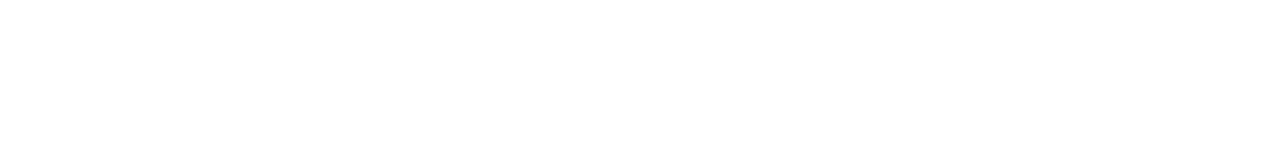
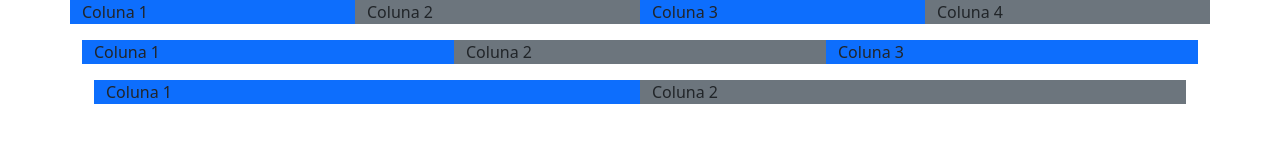
Before and after one commit to ribeiroozk/bootstrap_base, a plain HTML site: page ex2_sistema-grid/ex2.html in a window 1280 px wide. Drawn offline with nearby package versions, Linux system fonts and the light colour scheme.

Commit message:
Exercícios concluídos
Exercício 1,2 e 3 concluídos

```diff
--- /dev/null
+++ b/ex1b__instalacao_npm/package.json
@@ -0,0 +1,5 @@
+{
+  "dependencies": {
+    "bootstrap": "^5.3.3"
+  }
+}
--- a/ex2_sistema-grid/ex2.html
+++ b/ex2_sistema-grid/ex2.html
@@ -10,6 +10,29 @@
 
 
         <!-- 1ª Digitação (Aqui) -->
+        <div class="container">
+        <div class="row">
+            <div class="col-sm-3 bg-primary">Coluna 1</div>
+            <div class="col-sm-3 bg-secondary">Coluna 2</div>
+            <div class="col-sm-3 bg-primary">Coluna 3</div>
+            <div class="col-sm-3 bg-secondary">Coluna 4</div>
+        </div>
+
+        <div class="container">
+        <div class="row my-3">
+            <div class="col-sm-4 bg-primary">Coluna 1</div>
+            <div class="col-sm-4 bg-secondary">Coluna 2</div>
+            <div class="col-sm-4 bg-primary">Coluna 3</div>
+
+        </div>
+
+        <div class="container">
+        <div class="row">
+            <div class="col-sm-6 bg-primary">Coluna 1</div>
+            <div class="col-sm-6 bg-secondary">Coluna 2</div>
+
+        </div>
+
 
 
         <script src="https://cdn.jsdelivr.net/npm/bootstrap@5.3.0/dist/js/bootstrap.bundle.min.js"></script>
```
Also changed, not shown: ex1a_instalacao_arquivos/index.html (+3 -2 lines), ex1b__instalacao_npm/index.html (+2 -2 lines), ex3_botoes/ex3.html (+21 -0 lines), README.md, ex1a_instalacao_arquivos/css/bootstrap.min.css (added), ex1a_instalacao_arquivos/js/bootstrap.bundle.min.js (added), 2 other files. Lines whose indentation alone changed are shown as unchanged.
